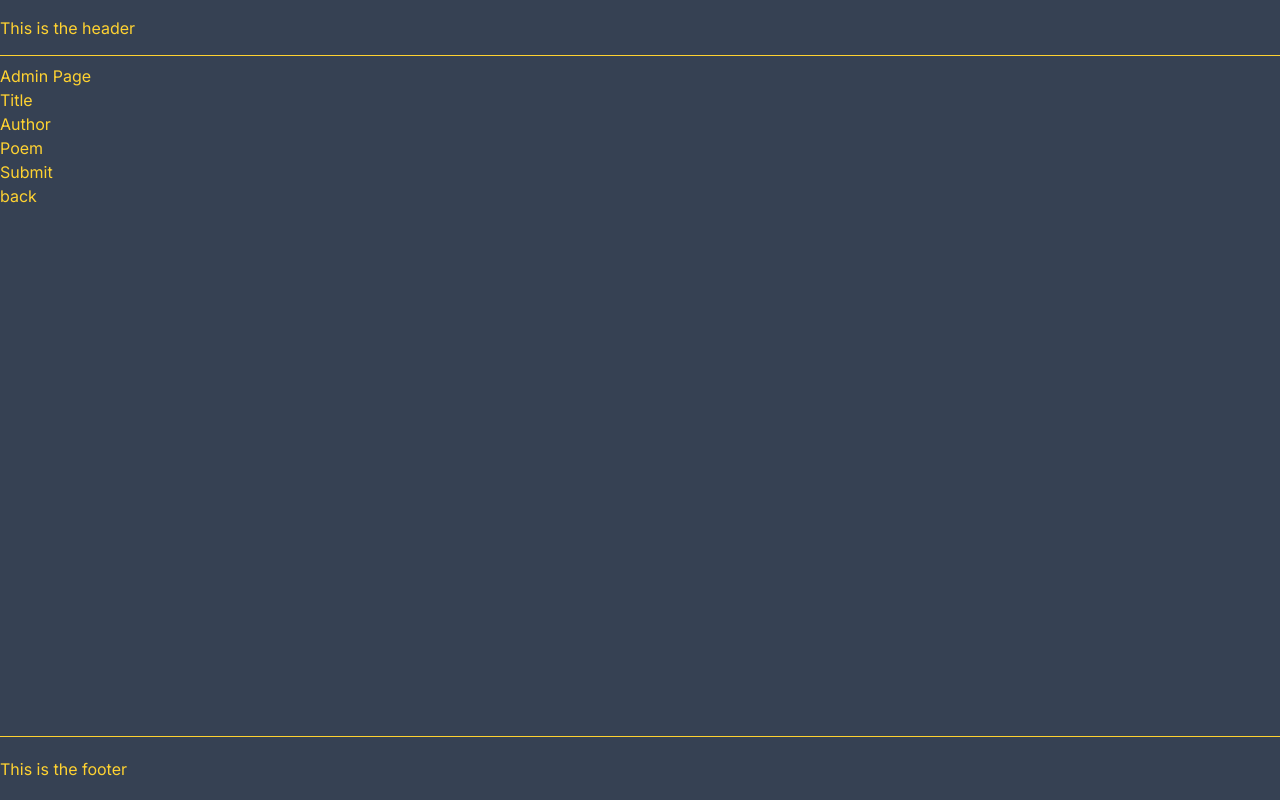
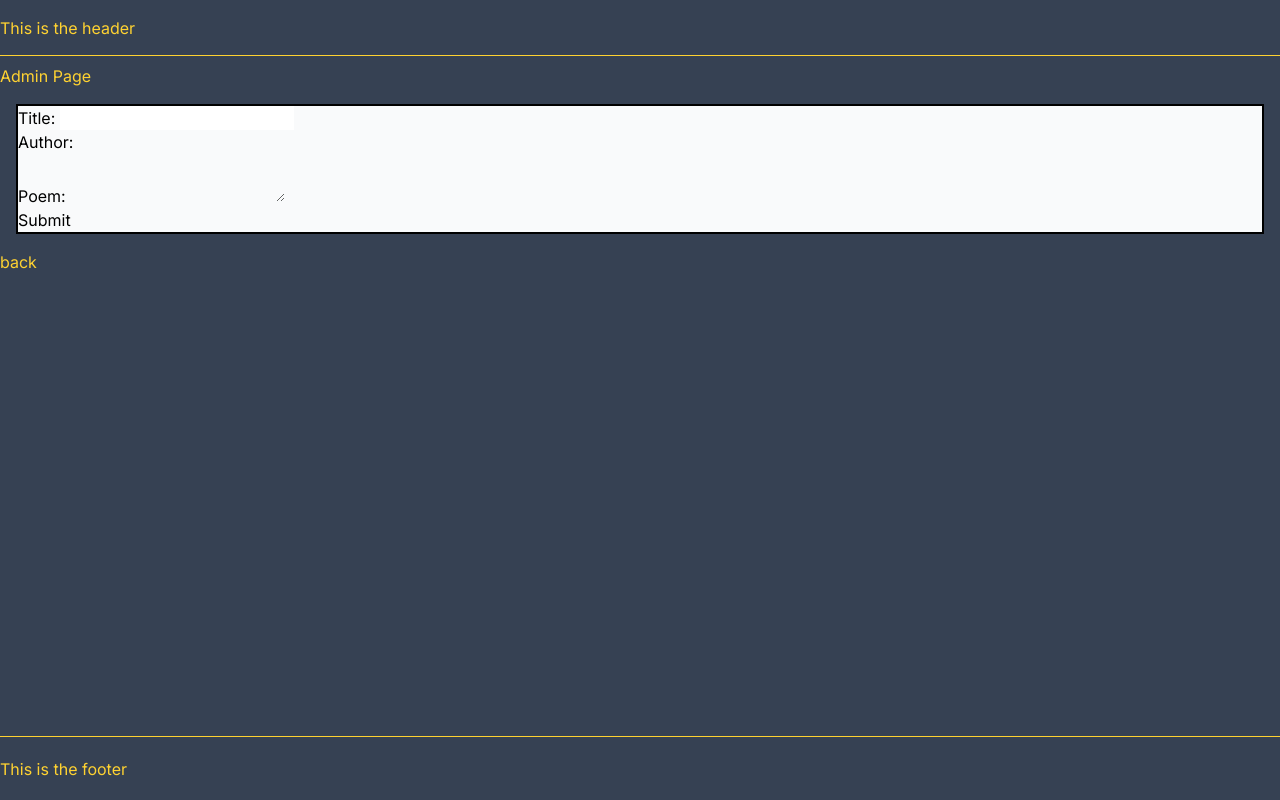
Before and after one commit to yemluck/aPoemADay, a Next.js app: page /admin in a window 1280 px wide. Built offline with nearby package versions, Linux system fonts and the light colour scheme.

Commit message:
delete function

```diff
--- a/src/app/action.tsx
+++ b/src/app/action.tsx
@@ -1,5 +1,6 @@
 "use server";
 
+import { revalidatePath } from "next/cache";
 import pool from "./lib/server/db";
 
 export async function createPoem(formData: FormData) {
@@ -20,5 +21,34 @@ export async function createPoem(formData: FormData) {
 
   const queryParams = [title, author, poem];
 
-  const toPost = await pool.query(queryText, queryParams);
+  try {
+    // eslint-disable-next-line @typescript-eslint/no-unused-vars
+    const toPost = await pool.query(queryText, queryParams);
+  } catch (err) {
+    console.log("Error completing post", err);
+  }
 }
+
+export async function deletePoem(id: number) {
+  console.log("this is the id", id);
+
+  const queryText = `
+    DELETE FROM "poems"
+    WHERE id = $1
+  `;
+
+  const queryParams = [id];
+
+  try {
+    // eslint-disable-next-line @typescript-eslint/no-unused-vars
+    const toDelete = await pool.query(queryText, queryParams);
+  } catch (err) {
+    console.log("Error deleting poem", err);
+  }
+
+  revalidatePath("/");
+}
+
+export async function editPoem(id: number) {
+  console.log("in function editPoem", id);
+}
--- a/src/app/admin/page.tsx
+++ b/src/app/admin/page.tsx
@@ -8,17 +8,24 @@ export default async function AdminPage() {
   return (
     <>
       <main>Admin Page</main>
-      <Form action={createPoem}>
-        <label htmlFor="title">Title</label>
-        <input type="text" id="title" name="title" required />
+      <Form className="bg-gray-50 m-4 border-2 text-black" action={createPoem}>
+        <label htmlFor="title">Title: </label>
+        <input
+          className="bg-white border-red-700"
+          type="text"
+          id="title"
+          name="title"
+          required
+        />
         <br></br>
-        <label htmlFor="author">Author</label>
+        <label htmlFor="author">Author: </label>
         <input type="text" id="author" name="author" required />
         <br></br>
-        <label htmlFor="poem">Poem</label>
-        <input type="text" id="poem" name="poem" required />
+        <label htmlFor="poem">Poem: </label>
+        <textarea id="poem" name="poem" required></textarea>
         <br></br>
-        <input type="submit" name="submit" />
+        {/* <input type="submit" name="ADD" /> */}
+        <button>Submit</button>
       </Form>
       <Link href={"/"}>
         <p>back</p>
@@ -26,25 +33,3 @@ export default async function AdminPage() {
     </>
   );
 }
-
-// I want to post.
-/*
-1. I need a form to get my data
-2. I need a way to store info from the form
-3. I need a query to send the form to the database
-4. I need to validate the input
-5. Might make client component or use server action
-
-
-
-<form action={submitPoem}>
-  <label htmlFor="title">Title</label>
-  <input type="text" id="title" name="title" required />
-  <label htmlFor="author">Author</label>
-  <input type="text" id="author" name="author" required />
-  <label htmlFor="poem">Poem</label>
-  <input type="text" id="poem" name="poem" required />
-</form>
-
-I could add a submit button component
-**/
--- /dev/null
+++ b/src/app/components/delete.tsx
@@ -0,0 +1,23 @@
+// import { deletePoem } from "../action";
+
+export function DeleteButton() {
+  return (
+    <button
+      type="submit"
+      className="bg-blue-500 hover:bg-blue-700 text-white font-bold ml-2 py-2 px-4 rounded mb-2.5"
+    >
+      Delete
+    </button>
+  );
+}
+
+export function EditButton() {
+  return (
+    <button
+      type="submit"
+      className="bg-blue-500 hover:bg-blue-700 text-white font-bold py-2 px-4 rounded mb-2.5 ml-2"
+    >
+      Edit
+    </button>
+  );
+}
--- /dev/null
+++ b/src/app/editPoem/page.tsx
@@ -0,0 +1,3 @@
+export default function editPage() {
+  return <div>This is the edit page</div>;
+}
--- a/src/app/page.tsx
+++ b/src/app/page.tsx
@@ -1,25 +1,41 @@
 import pool from "./lib/server/db";
 import Link from "next/link";
+import { DeleteButton, EditButton } from "./components/delete";
+import { deletePoem, editPoem } from "./action";
 
 export default async function Home() {
-  const result = await pool.query(`SELECT * FROM "user"`);
+  const result = await pool.query(`SELECT * FROM "poems"`);
   const display = result.rows;
 
   return (
     <>
       <Link href={"/admin"}>
-        <p className="inline bg-blue-500 hover:bg-blue-700 text-white font-bold py-2 px-4 rounded">
+        <p className=" bg-blue-500 hover:bg-blue-700 text-white font-bold py-2 px-4 rounded mb-5 mt-3 w-xs">
           Admin
         </p>
       </Link>
-      <h2>this is the home page</h2>
 
       <ul>
-        {display.map((user) => {
+        {display.map((poem) => {
           return (
-            <li key={user.id}>
-              <p>username: {user.username}</p>
-              <p>user_type: {user.user_type}</p>
+            <li key={poem.id} className="mb-5">
+              <b>Title: {poem.title}</b>
+              <br></br>
+              <p>{poem.poem}</p>
+              <i>
+                <u>Author: {poem.author}</u>
+              </i>
+              <br></br>
+              <div className="flex">
+                <form action={deletePoem.bind(null, poem.id)}>
+                  <DeleteButton />
+                </form>
+                <Link href={"/editPoem"}>
+                  <form action={editPoem.bind(null, poem.id)}>
+                    <EditButton />
+                  </form>
+                </Link>
+              </div>
             </li>
           );
         })}
```
